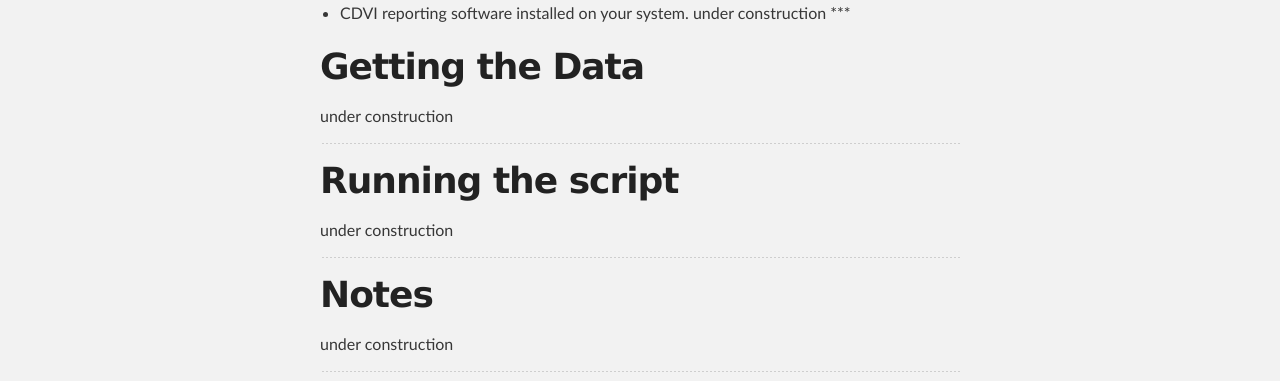
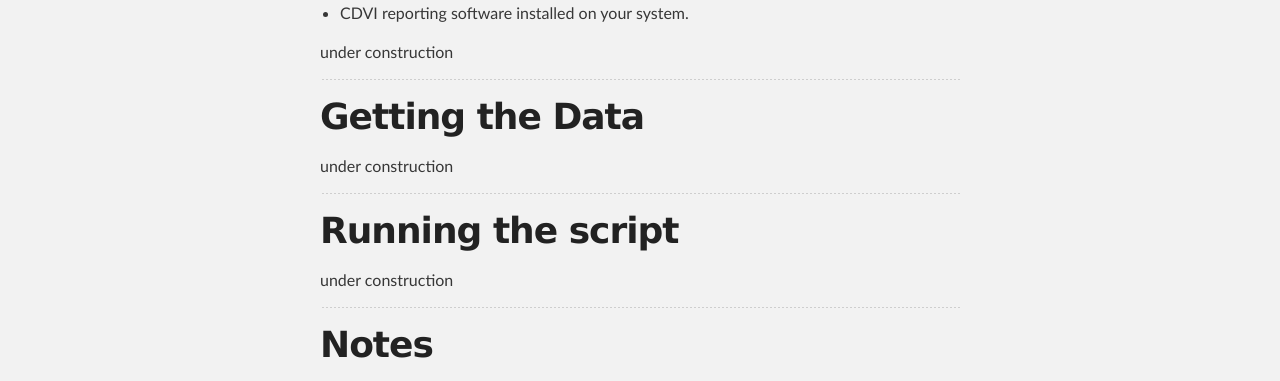
Before and after one commit to ablankholm/Swipe-Log-Parser, a plain HTML site: page index.html in a window 1280 px wide. Shown: the part 719-1100 px from the top of the page. Drawn offline with Linux system fonts and the light colour scheme.

```diff
--- a/index.html
+++ b/index.html
@@ -56,10 +56,12 @@
 <a id="requirements" class="anchor" href="#requirements" aria-hidden="true"><span class="octicon octicon-link"></span></a>Requirements</h1>
 
 <ul>
-<li>CDVI reporting software installed on your system.
-under construction
-***</li>
+<li>CDVI reporting software installed on your system.</li>
 </ul>
+
+<p>under construction</p>
+
+<hr>
 
 <h1>
 <a id="getting-the-data" class="anchor" href="#getting-the-data" aria-hidden="true"><span class="octicon octicon-link"></span></a>Getting the Data</h1>
--- a/params.json
+++ b/params.json
@@ -1 +1 @@
-{"name":"CDVI Swipe Log Parser","tagline":"A script for parsing CDVI swipe log reports.","body":"#Contents\r\n* Purpose\r\n* Requirements\r\n* Getting the Data\r\n* Running the script\r\n* Notes\r\n* License, Disclosure & Trademarks Notice\r\n\r\n***\r\n\r\n#Purpose\r\nThe predefined CDVI swipe-in-swipe-out reports are ill suited for automation, analysis and immediate comparison in Excel. This is an F# script that parses the CSV output of said CDVI reports and reconstructs the data in a more accessible tabular format. \r\n***\r\n\r\n#Requirements\r\n* CDVI reporting software installed on your system.\r\nunder construction\r\n***\r\n\r\n#Getting the Data\r\nunder construction\r\n***\r\n\r\n#Running the script\r\nunder construction\r\n***\r\n\r\n#Notes\r\nunder construction\r\n***\r\n\r\n#License, Disclosure & Trademarks Notice\r\nMIT License - https://opensource.org/licenses/MIT\r\n\r\nThe Code, VS solution files, compiled binaries and executables are all covered by the MIT License, i.e. you are free to use the code however you wish, including for commercial purposes.\r\n\r\nCDVI and associated logos are the trademarks and/or copyright of the CDVI Group.","google":"","note":"Don't delete this file! It's used internally to help with page regeneration."}
+{"name":"CDVI Swipe Log Parser","tagline":"A script for parsing CDVI swipe log reports.","body":"#Contents\r\n* Purpose\r\n* Requirements\r\n* Getting the Data\r\n* Running the script\r\n* Notes\r\n* License, Disclosure & Trademarks Notice\r\n\r\n***\r\n\r\n#Purpose\r\nThe predefined CDVI swipe-in-swipe-out reports are ill suited for automation, analysis and immediate comparison in Excel. This is an F# script that parses the CSV output of said CDVI reports and reconstructs the data in a more accessible tabular format. \r\n***\r\n\r\n#Requirements\r\n* CDVI reporting software installed on your system.\r\n\r\nunder construction\r\n***\r\n\r\n#Getting the Data\r\nunder construction\r\n***\r\n\r\n#Running the script\r\nunder construction\r\n***\r\n\r\n#Notes\r\nunder construction\r\n***\r\n\r\n#License, Disclosure & Trademarks Notice\r\nMIT License - https://opensource.org/licenses/MIT\r\n\r\nThe Code, VS solution files, compiled binaries and executables are all covered by the MIT License, i.e. you are free to use the code however you wish, including for commercial purposes.\r\n\r\nCDVI and associated logos are the trademarks and/or copyright of the CDVI Group.","google":"","note":"Don't delete this file! It's used internally to help with page regeneration."}
```
